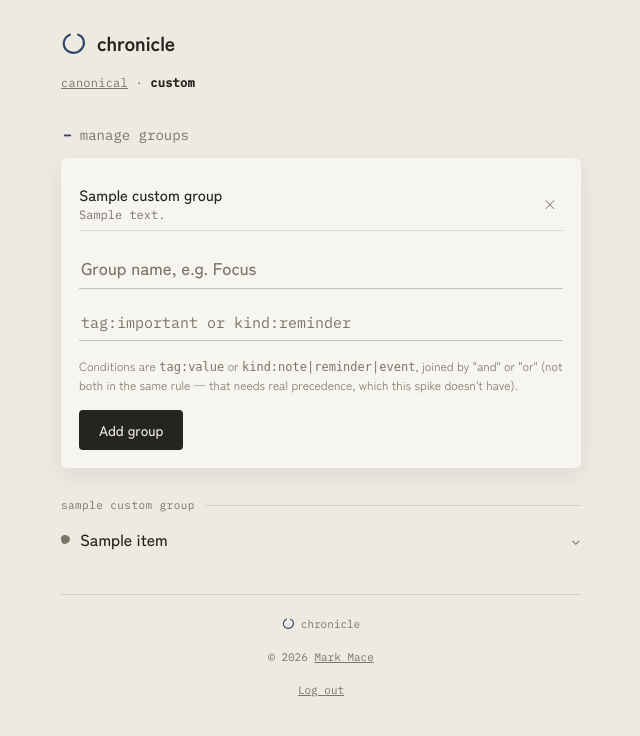
After one commit to markmace/chronicle, a FastAPI app: template templates/custom_view.html in a window 1280 px wide, after a click on "manage groups". The commit adds this page. Shown: the top 736 px of the page, without its empty margins (319-959 px from the left). Run offline with FastAPI, Linux system fonts and the light colour scheme; the template is opened without the code that fills it: most values are stand-ins (such as "Sample title", 1, 10 or a date in 2020); parts of the project's set-up code (start-up, migrations or seed data) failed here and were passed over.

Commit message:
Spike: composable custom groups (name + tag/kind rule)
Explores Chronicle.md's "views are configuration" principle concretely,
per request -- not a finished feature, see BACKLOG.md for scope and
known gaps.

- views_service.py: a group is a name + one flat rule (tag:x / kind:y,
  joined by "and"/"or", no nesting/precedence). Stored in its own
  views.json via plain read-modify-write -- simpler than items.json's
  caching/retry machinery since groups change far less often.
- /view/{token}?mode=custom renders each group as its own section
  (reusing the canonical view's collapsed title-only row style) with
  an inline create/delete panel. Canonical mode gained a quiet
  "canonical · custom" switcher, so custom grouping can never hide
  something you need to see -- canonical always shows everything.

Verified: rule parsing/matching, create/list/delete against the real
data repo, malformed-rule error handling. Note for future me: a
running dev server needs restarting to pick up main.py changes --
Jinja templates reload per-request, plain Python module code doesn't
without uvicorn --reload.

```diff
--- a/main.py
+++ b/main.py
@@ -14,6 +14,7 @@ from fastapi.templating import Jinja2Templates
 from pydantic import BaseModel
 
 import items_service
+import views_service
 import models
 from auth import safe_equal, session_token
 from mcp_server import mcp
@@ -197,16 +198,37 @@ def _local_to_utc_iso(value: str, tz_offset_minutes: int) -> str | None:
 
 
 @app.get("/view/{token}", response_class=HTMLResponse)
-async def view_items(request: Request, token: str, error: str | None = None):
+async def view_items(request: Request, token: str, error: str | None = None, mode: str = "canonical"):
     """Mobile-first view of all items, with a quick-add form and per-item
     complete/uncomplete/delete/edit actions. Reachable either via the URL path
-    token or a logged-in session cookie (see /login)."""
+    token or a logged-in session cookie (see /login).
+
+    mode="custom" switches to the SPIKE composable-groups view (see
+    views_service.py) -- the canonical grouping here is always reachable via
+    the switcher, so a custom view can never hide something you need to see.
+    """
     _require_view_access(request, token)
 
     items = await items_service.list_items(include_completed=True)
-
     active = [i for i in items if not i.get("completed_at")]
     completed = [i for i in items if i.get("completed_at")]
+
+    if mode == "custom":
+        groups = await views_service.list_groups()
+        custom_groups = []
+        for g in groups:
+            matched = [i for i in active if views_service.item_matches(i, g)]
+            matched.sort(key=lambda i: i.get("start") or "", reverse=False)
+            custom_groups.append({
+                "id": g["id"],
+                "name": g["name"],
+                "rule_text": views_service.rule_text(g),
+                "matched": [_for_display(i) for i in matched],
+            })
+        return templates.TemplateResponse(
+            request, "custom_view.html",
+            {"token": token, "error": error, "custom_groups": custom_groups},
+        )
 
     upcoming = [i for i in active if models.item_kind(i) in ("event", "reminder")]
     upcoming.sort(key=lambda i: (i["start"] is None, i["start"] or ""))
@@ -227,6 +249,23 @@ async def view_items(request: Request, token: str, error: str | None = None):
             "completed": [_for_display(i) for i in completed],
         },
     )
+
+
+@app.post("/view/{token}/groups")
+async def create_group_form(request: Request, token: str, name: str = Form(...), rule: str = Form(...)):
+    _require_view_access(request, token)
+    try:
+        await views_service.create_group(name, rule)
+    except views_service.RuleError as e:
+        return RedirectResponse(f"/view/{token}?mode=custom&error={quote(str(e))}", status_code=303)
+    return RedirectResponse(f"/view/{token}?mode=custom", status_code=303)
+
+
+@app.post("/view/{token}/groups/{group_id}/delete")
+async def delete_group_form(request: Request, token: str, group_id: str):
+    _require_view_access(request, token)
+    await views_service.delete_group(group_id)
+    return RedirectResponse(f"/view/{token}?mode=custom", status_code=303)
 
 
 @app.post("/view/{token}/create")
--- a/static/style.css
+++ b/static/style.css
@@ -89,6 +89,40 @@ button, input, textarea { font-family: inherit; }
 }
 .header-date { text-transform: lowercase; }
 .header-stats span:not(:last-child)::after { content: " · "; }
+.view-switch {
+  font-family: "IBM Plex Mono", ui-monospace, monospace;
+  font-size: 12px;
+  color: var(--ink-soft);
+  text-transform: lowercase;
+}
+.view-switch a { color: var(--ink-soft); text-decoration: underline; }
+.view-switch strong { color: var(--ink); font-weight: 600; }
+
+/* Spike: composable groups (views_service.py) */
+.plain-row { border-bottom: 1px solid var(--hairline); }
+.plain-row:last-child { border-bottom: none; }
+.group-list { margin-bottom: 16px; }
+.group-row {
+  display: flex;
+  align-items: center;
+  justify-content: space-between;
+  gap: 10px;
+  padding: 8px 0;
+  border-bottom: 1px solid var(--hairline);
+}
+.group-name { font-size: 15px; font-weight: 500; }
+.group-rule { font-size: 12px; color: var(--ink-soft); margin-top: 2px; }
+.icon-x {
+  width: 26px;
+  height: 26px;
+  border: none;
+  background: none;
+  color: var(--ink-soft);
+  font-size: 15px;
+  cursor: pointer;
+  flex-shrink: 0;
+}
+.icon-x:hover { color: var(--clay); }
 
 /* ---------------------------------------------------------------------- */
 /* Ledger sections                                                        */
--- /dev/null
+++ b/templates/custom_view.html
@@ -0,0 +1,113 @@
+<!doctype html>
+<html lang="en">
+<head>
+<meta charset="utf-8">
+<meta name="viewport" content="width=device-width, initial-scale=1, viewport-fit=cover">
+<meta name="apple-mobile-web-app-capable" content="yes">
+<meta name="apple-mobile-web-app-status-bar-style" content="black-translucent">
+<meta name="theme-color" content="#1B1916" media="(prefers-color-scheme: dark)">
+<meta name="theme-color" content="#EDEAE2" media="(prefers-color-scheme: light)">
+<title>chronicle — custom</title>
+<link rel="icon" type="image/svg+xml" href="/static/favicon.svg">
+<link rel="preconnect" href="https://fonts.googleapis.com">
+<link rel="preconnect" href="https://fonts.gstatic.com" crossorigin>
+<link href="https://fonts.googleapis.com/css2?family=IBM+Plex+Mono:wght@400;500&family=Zen+Kaku+Gothic+New:wght@400;500;700&display=swap" rel="stylesheet">
+<link rel="stylesheet" href="/static/style.css">
+</head>
+<body>
+  <header class="site-header">
+    <div class="header-brand">
+      <span class="mark">{% include "_mark.html" %}</span>
+      <span class="wordmark">chronicle</span>
+    </div>
+    <div class="header-meta">
+      <span class="view-switch">
+        <a href="/view/{{ token }}">canonical</a> · <strong>custom</strong>
+      </span>
+    </div>
+  </header>
+
+  {% if error %}<div class="error-banner">{{ error }}</div>{% endif %}
+
+  <section>
+    <details class="add-form-details">
+      <summary>manage groups</summary>
+      <div class="paper-card">
+        {% if custom_groups %}
+        <div class="group-list">
+          {% for g in custom_groups %}
+          <div class="group-row">
+            <div>
+              <div class="group-name">{{ g.name }}</div>
+              <div class="group-rule mono">{{ g.rule_text }}</div>
+            </div>
+            <form method="post" action="/view/{{ token }}/groups/{{ g.id }}/delete">
+              <button type="submit" class="icon-x" aria-label="Delete group">&times;</button>
+            </form>
+          </div>
+          {% endfor %}
+        </div>
+        {% endif %}
+        <form class="add-form" method="post" action="/view/{{ token }}/groups">
+          <div class="field-group">
+            <input type="text" name="name" placeholder="Group name, e.g. Focus" required class="field field-title">
+          </div>
+          <div class="field-group">
+            <input type="text" name="rule" placeholder="tag:important or kind:reminder" required class="field mono">
+          </div>
+          <p class="hint">Conditions are <code>tag:value</code> or <code>kind:note|reminder|event</code>, joined by
+            "and" or "or" (not both in the same rule — that needs real precedence, which this spike doesn't have).</p>
+          <button type="submit" class="fill-btn">Add group</button>
+        </form>
+      </div>
+    </details>
+  </section>
+
+  {% for group in custom_groups %}
+  <section>
+    <div class="section-label">{{ group.name }}</div>
+    {% if group.matched %}
+    {% for item in group.matched %}
+    <details class="plain-row item kind-{{ item.kind }}">
+      <summary class="item-summary">
+        <div class="dot"></div>
+        <a class="item-title" href="/view/{{ token }}/{{ item.id }}/edit" onclick="event.stopPropagation()">{{ item.title }}</a>
+        <span class="expand-chevron">&#8964;</span>
+      </summary>
+      <div class="item-detail">
+        <div class="item-meta">
+          {% if item.kind == 'note' %}
+          <span class="edited-date">edited {{ item.display_updated }}</span>
+          {% else %}
+            {% if item.display_start %}
+            <span>{{ item.display_start }}{% if item.display_end %} – {{ item.display_end }}{% endif %}</span>
+            {% else %}
+            <span>anytime</span>
+            {% endif %}
+          {% endif %}
+          {% for t in item.tags %}<span class="tag">{{ t }}</span>{% endfor %}
+        </div>
+        {% if item.kind == 'note' and item.content %}<div class="item-content">{{ item.content }}</div>{% endif %}
+      </div>
+    </details>
+    {% endfor %}
+    {% else %}
+    <div class="empty">Nothing matches "{{ group.rule_text }}" right now.</div>
+    {% endif %}
+  </section>
+  {% endfor %}
+
+  {% if not custom_groups %}
+  <div class="empty">No groups yet — add one above. e.g. "tag:important" to pull anything tagged important
+    into its own section, regardless of whether it's a note, reminder, or event.</div>
+  {% endif %}
+
+  <footer class="site-footer">
+    <div class="footer-brand">
+      <span class="mark">{% include "_mark.html" %}</span> chronicle
+    </div>
+    <p class="footer-copy">&copy; 2026 <a href="https://www.markmace.com">Mark Mace</a></p>
+    <form method="post" action="/logout"><button type="submit" class="logout-btn">Log out</button></form>
+  </footer>
+</body>
+</html>
--- a/templates/items.html
+++ b/templates/items.html
@@ -30,6 +30,7 @@
       </span>
       {% endif %}
     </div>
+    <div class="view-switch"><strong>canonical</strong> · <a href="/view/{{ token }}?mode=custom">custom</a></div>
   </header>
 
   <section>
```
Also changed, not shown: BACKLOG.md (+27 -7 lines), views_service.py (added, +122 -0 lines).
